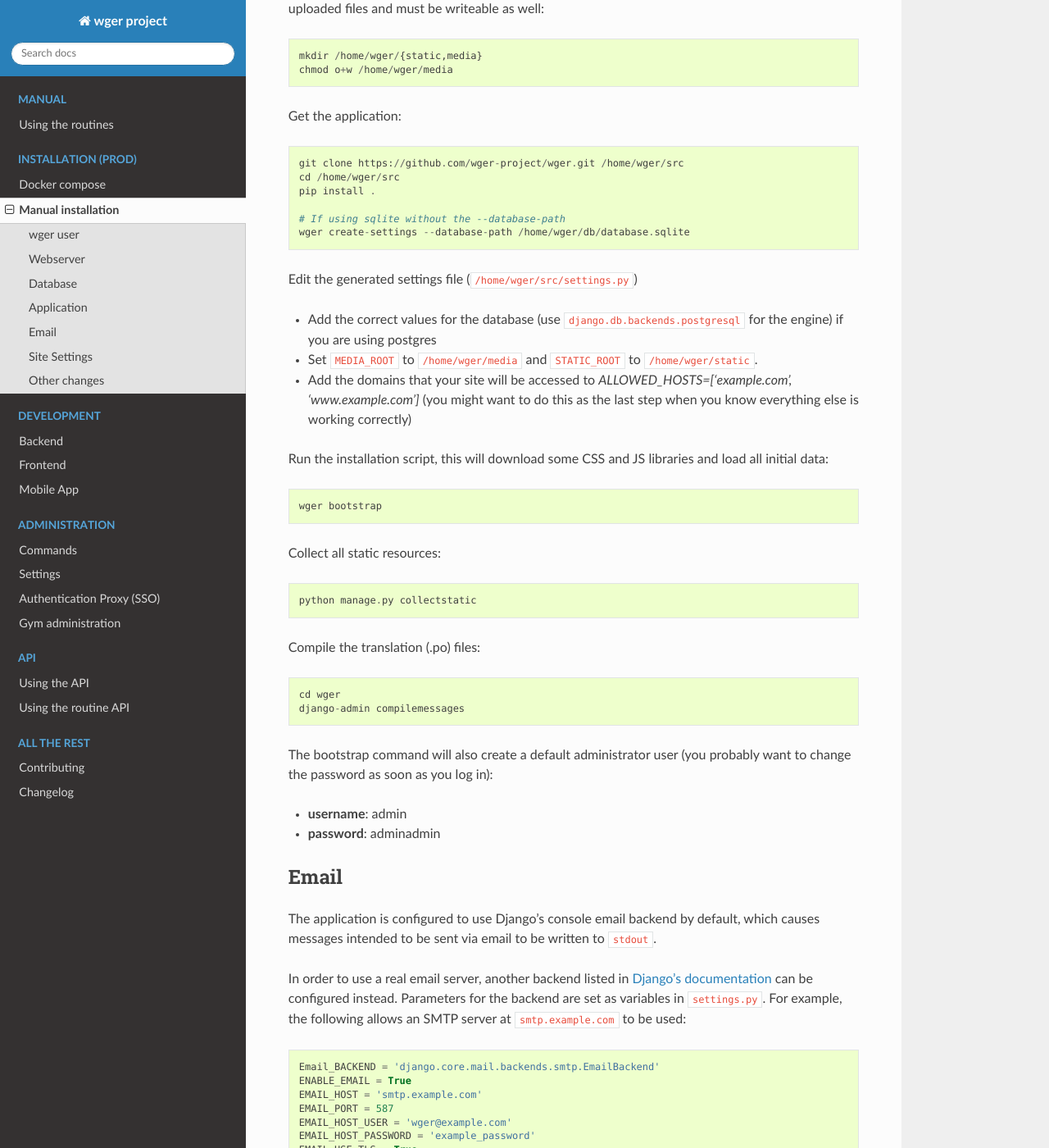
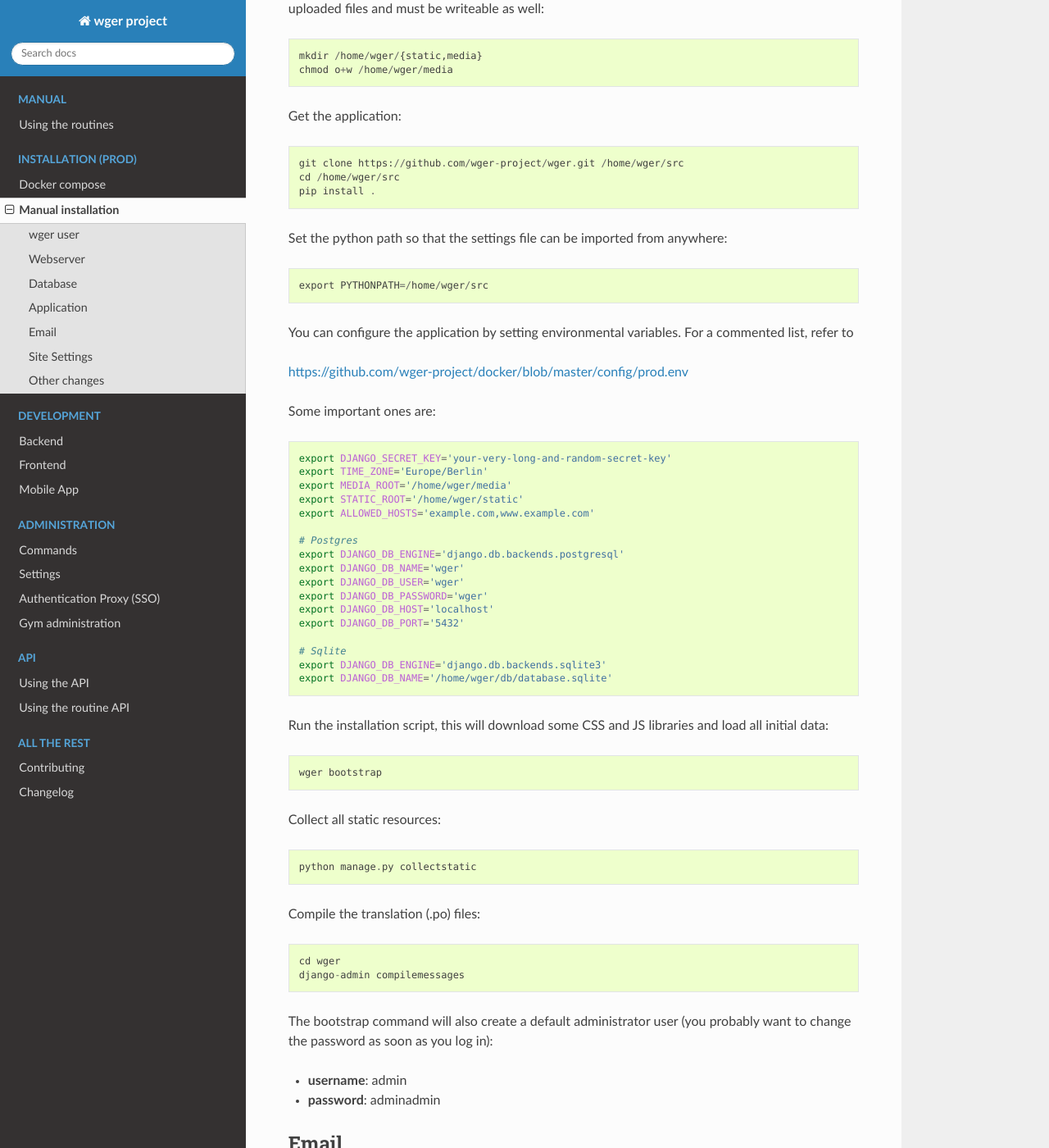
Before and after one commit to wger-project/docs, a Sphinx documentation site: the page built from docs/production/installation.rst, in a window 1280 px wide and 1400 px high, scrolled down 3395 px. Shown: the whole window at 82% size. Built offline with Sphinx 7.4.7 and the Read the Docs theme 3.1.0, drawn with Linux system fonts in a browser that asks for light colours; some of the changed text lies outside the part shown.

Commit message:
Update documentation

```diff
--- a/docs/development/backend.rst
+++ b/docs/development/backend.rst
@@ -39,7 +39,8 @@ Overwise, manually create a new virtualenv and install everything::
 This will download the required JS and CSS libraries and create an SQLite
 database and populate it with data on the first run::
 
-  wger create-settings
+  export DJANGO_SETTINGS_MODULE=settings.local_dev
+  export PYTHONPATH=/path/to/wger/server
   wger bootstrap
   wger load-online-fixtures
 
--- a/docs/production/installation.rst
+++ b/docs/production/installation.rst
@@ -181,19 +181,36 @@ Get the application::
   cd /home/wger/src
   pip install .
 
-  # If using sqlite without the --database-path
-  wger create-settings --database-path /home/wger/db/database.sqlite
+Set the python path so that the settings file can be imported from anywhere::
 
-Edit the generated settings file (``/home/wger/src/settings.py``)
+    export PYTHONPATH=/home/wger/src
 
-* Add the correct values for the database (use ``django.db.backends.postgresql``
-  for the engine) if you are using postgres
+You can configure the application by setting environmental variables. For a commented list,
+refer to
 
-* Set ``MEDIA_ROOT`` to ``/home/wger/media`` and ``STATIC_ROOT`` to ``/home/wger/static``.
+https://github.com/wger-project/docker/blob/master/config/prod.env
 
-* Add the domains that your site will be accessed to `ALLOWED_HOSTS=['example.com', 'www.example.com']`
-  (you might want to do this as the last step when you know everything else is
-  working correctly)
+Some important ones are:
+
+.. code-block:: bash
+
+    export DJANGO_SECRET_KEY='your-very-long-and-random-secret-key'
+    export TIME_ZONE='Europe/Berlin'
+    export MEDIA_ROOT='/home/wger/media'
+    export STATIC_ROOT='/home/wger/static'
+    export ALLOWED_HOSTS='example.com,www.example.com'
+
+    # Postgres
+    export DJANGO_DB_ENGINE='django.db.backends.postgresql'
+    export DJANGO_DB_NAME='wger'
+    export DJANGO_DB_USER='wger'
+    export DJANGO_DB_PASSWORD='wger'
+    export DJANGO_DB_HOST='localhost'
+    export DJANGO_DB_PORT='5432'
+
+    # Sqlite
+    export DJANGO_DB_ENGINE='django.db.backends.sqlite3'
+    export DJANGO_DB_NAME='/home/wger/db/database.sqlite'
 
 Run the installation script, this will download some CSS and JS libraries and
 load all initial data::
@@ -224,17 +241,19 @@ Email
 
 The application is configured to use Django's console email backend by default, which causes messages intended to be sent via email to be written to ``stdout``.
 
-In order to use a real email server, another backend listed in `Django's documentation`_ can be configured instead. Parameters for the backend are set as variables in ``settings.py``. For example, the following allows an SMTP server at ``smtp.example.com`` to be used::
+In order to use a real email server, another backend listed in `Django's documentation`_ can be configured instead. Parameters for the backend are set as variables in ``settings.py``. For example, the following allows an SMTP server at ``smtp.example.com`` to be used:
 
-   Email_BACKEND = 'django.core.mail.backends.smtp.EmailBackend'
-   ENABLE_EMAIL = True
-   EMAIL_HOST = 'smtp.example.com'
-   EMAIL_PORT = 587
-   EMAIL_HOST_USER = 'wger@example.com'
-   EMAIL_HOST_PASSWORD = 'example_password'
-   EMAIL_USE_TLS = True
-   EMAIL_USE_SSL = False
-   DEFAULT_FROM_EMAIL = 'wger Workout Manager <wger@example.com>'
+.. code-block:: bash
+
+   export ENABLE_EMAIL = True
+   export EMAIL_BACKEND = 'django.core.mail.backends.smtp.EmailBackend'
+   export EMAIL_HOST = 'smtp.example.com'
+   export EMAIL_PORT = 587
+   export EMAIL_HOST_USER = 'wger@example.com'
+   export EMAIL_HOST_PASSWORD = 'example_password'
+   export EMAIL_USE_TLS = True
+   export EMAIL_USE_SSL = False
+   export FROM_EMAIL = 'wger Workout Manager <wger@example.com>'
 
 Django provides a ``sendtestemail`` command via ``manage.py`` to test email settings::
 
```
Also changed, not shown: docs/administration/commands.rst (+0 -7 lines).
